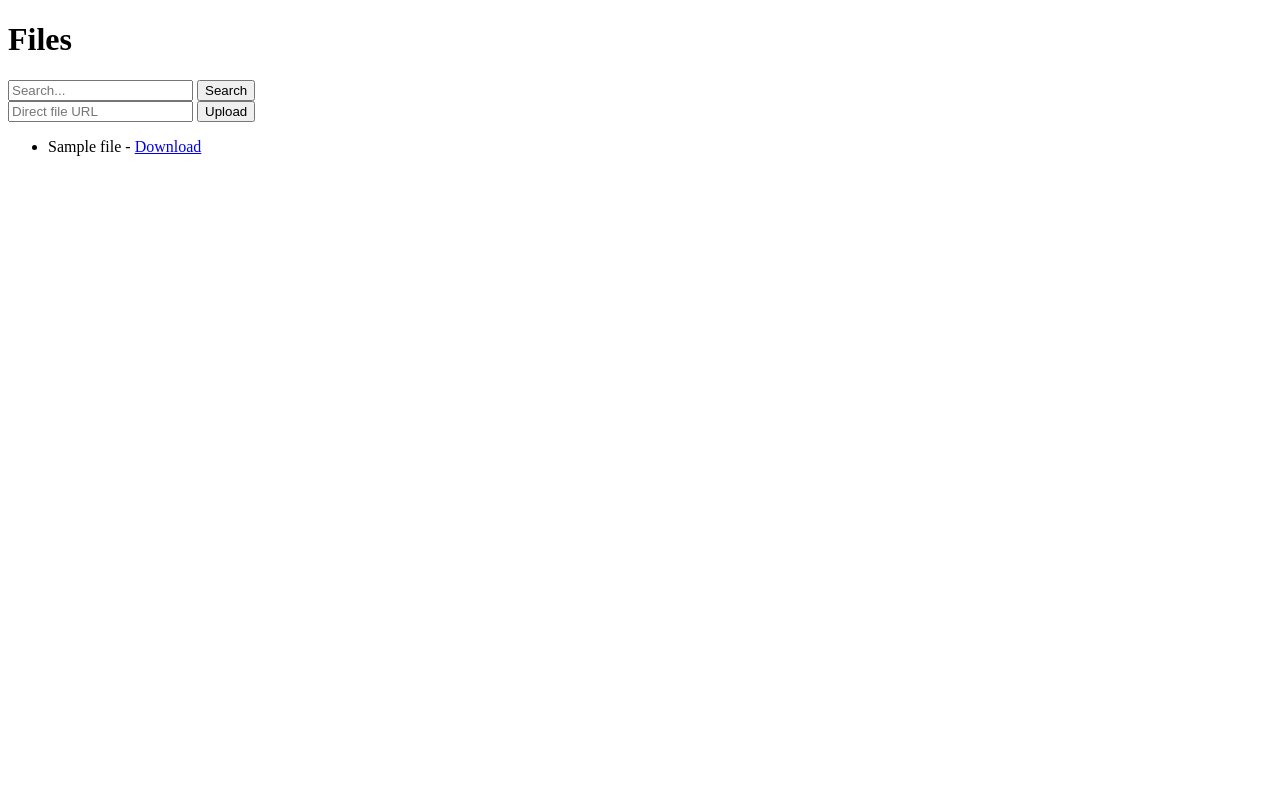
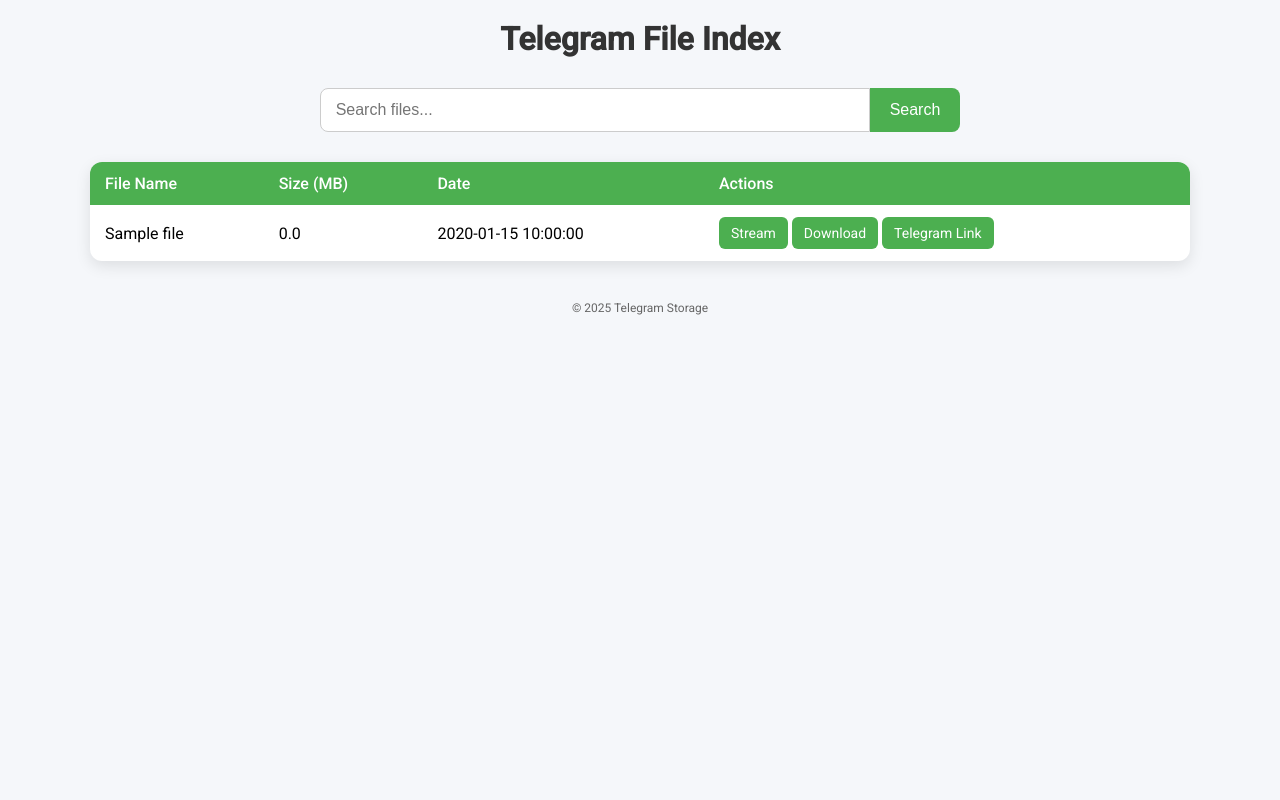
Before and after one commit to sobyatom/-TelegramFile.-, a FastAPI app: template templates/index.html in a window 1280 px wide. Run offline with FastAPI, Linux system fonts and the light colour scheme; the template is opened without the code that fills it: most values are stand-ins (such as "Sample title", 1, 10 or a date in 2020); parts of the project's set-up code (start-up, migrations or seed data) failed here and were passed over.

Commit message:
Update index.html

```diff
--- a/templates/index.html
+++ b/templates/index.html
@@ -1,22 +1,132 @@
 <!DOCTYPE html>
-<html>
+<html lang="en">
 <head>
-    <title>Telegram Storage</title>
+<meta charset="UTF-8">
+<meta name="viewport" content="width=device-width, initial-scale=1.0">
+<title>Telegram File Index</title>
+<link href="https://fonts.googleapis.com/css2?family=Roboto:wght@400;500&display=swap" rel="stylesheet">
+<style>
+    * { box-sizing: border-box; margin: 0; padding: 0; }
+    body {
+        font-family: 'Roboto', sans-serif;
+        background: #f5f7fa;
+        min-height: 100vh;
+        padding: 20px;
+    }
+    .container {
+        max-width: 1100px;
+        margin: 0 auto;
+    }
+    h1 {
+        text-align: center;
+        margin-bottom: 30px;
+        color: #333;
+    }
+    form.search-bar {
+        display: flex;
+        justify-content: center;
+        margin-bottom: 30px;
+    }
+    form.search-bar input {
+        width: 50%;
+        padding: 12px 15px;
+        border-radius: 8px 0 0 8px;
+        border: 1px solid #ccc;
+        font-size: 16px;
+    }
+    form.search-bar button {
+        padding: 12px 20px;
+        border-radius: 0 8px 8px 0;
+        border: none;
+        background-color: #4caf50;
+        color: white;
+        font-size: 16px;
+        cursor: pointer;
+        transition: 0.3s ease;
+    }
+    form.search-bar button:hover {
+        background-color: #45a049;
+    }
+    table {
+        width: 100%;
+        border-collapse: collapse;
+        background: #fff;
+        border-radius: 12px;
+        overflow: hidden;
+        box-shadow: 0 5px 15px rgba(0,0,0,0.1);
+    }
+    table th, table td {
+        padding: 12px 15px;
+        text-align: left;
+    }
+    table th {
+        background-color: #4caf50;
+        color: white;
+        font-weight: 500;
+    }
+    table tr:nth-child(even) {
+        background-color: #f9f9f9;
+    }
+    a.button {
+        display: inline-block;
+        padding: 8px 12px;
+        border-radius: 6px;
+        background-color: #4caf50;
+        color: white;
+        text-decoration: none;
+        font-size: 14px;
+        transition: 0.3s ease;
+    }
+    a.button:hover {
+        background-color: #45a049;
+    }
+    .footer {
+        margin-top: 40px;
+        text-align: center;
+        font-size: 12px;
+        color: #666;
+    }
+</style>
 </head>
 <body>
-<h1>Files</h1>
-<form method="get">
-    <input type="text" name="q" value="{{ q }}" placeholder="Search...">
-    <button type="submit">Search</button>
-</form>
-<form method="post" action="/upload">
-    <input type="text" name="url" placeholder="Direct file URL">
-    <button type="submit">Upload</button>
-</form>
-<ul>
-{% for f in files %}
-<li>{{ f.name }} - <a href="/stream/{{ f.id }}">Download</a></li>
-{% endfor %}
-</ul>
+<div class="container">
+    <h1>Telegram File Index</h1>
+
+    <form class="search-bar" method="get" action="/">
+        <input type="text" name="q" placeholder="Search files..." value="{{ q }}">
+        <button type="submit">Search</button>
+    </form>
+
+    {% if files %}
+    <table>
+        <thead>
+            <tr>
+                <th>File Name</th>
+                <th>Size (MB)</th>
+                <th>Date</th>
+                <th>Actions</th>
+            </tr>
+        </thead>
+        <tbody>
+            {% for file in files %}
+            <tr>
+                <td>{{ file.name }}</td>
+                <td>{{ (file.size / (1024*1024)) | round(2) }}</td>
+                <td>{{ file.date_iso }}</td>
+                <td>
+                    <a class="button" href="/stream/{{ file.msg_id }}">Stream</a>
+                    <a class="button" href="/download/telegram/{{ file.msg_id }}">Download</a>
+                    <a class="button" href="{{ file.link }}" target="_blank">Telegram Link</a>
+                </td>
+            </tr>
+            {% endfor %}
+        </tbody>
+    </table>
+    {% else %}
+        <p style="text-align:center; margin-top:50px; color:#888;">No files found.</p>
+    {% endif %}
+
+    <div class="footer">© 2025 Telegram Storage</div>
+</div>
 </body>
 </html>
```
